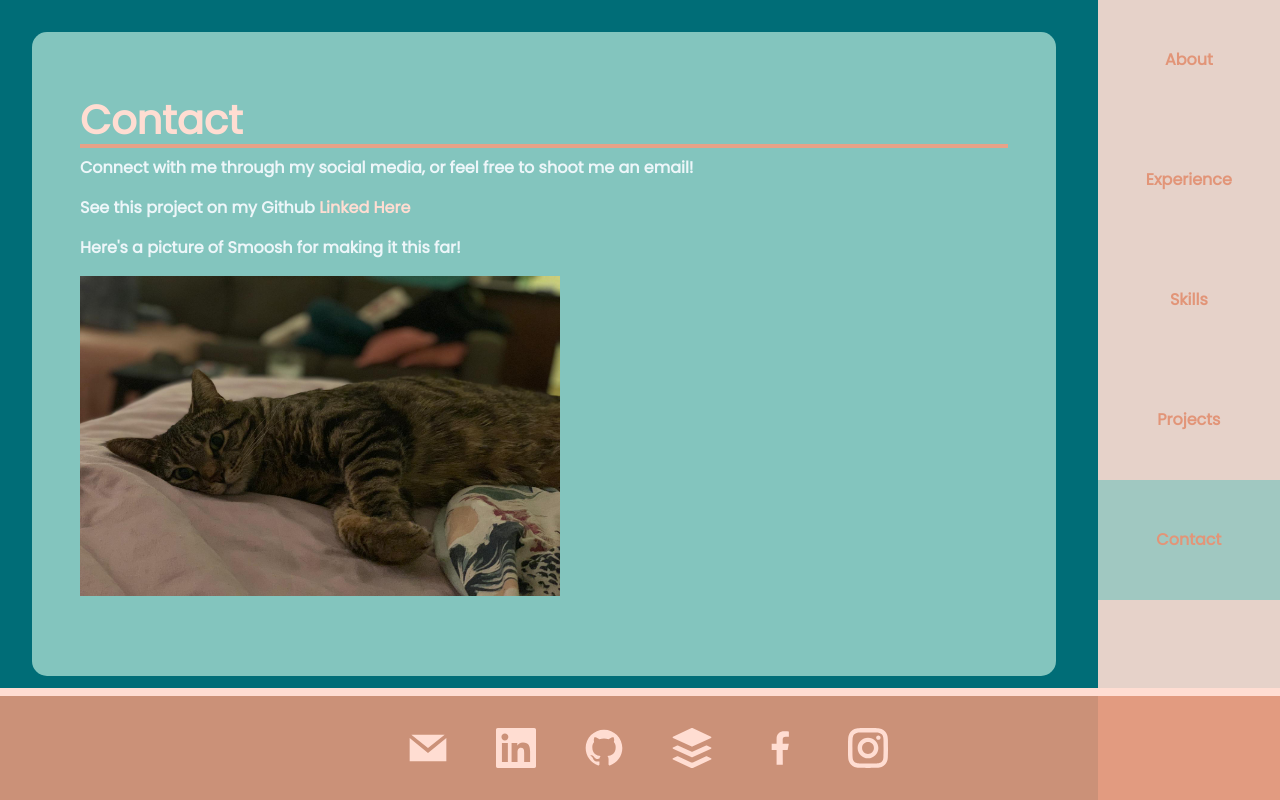
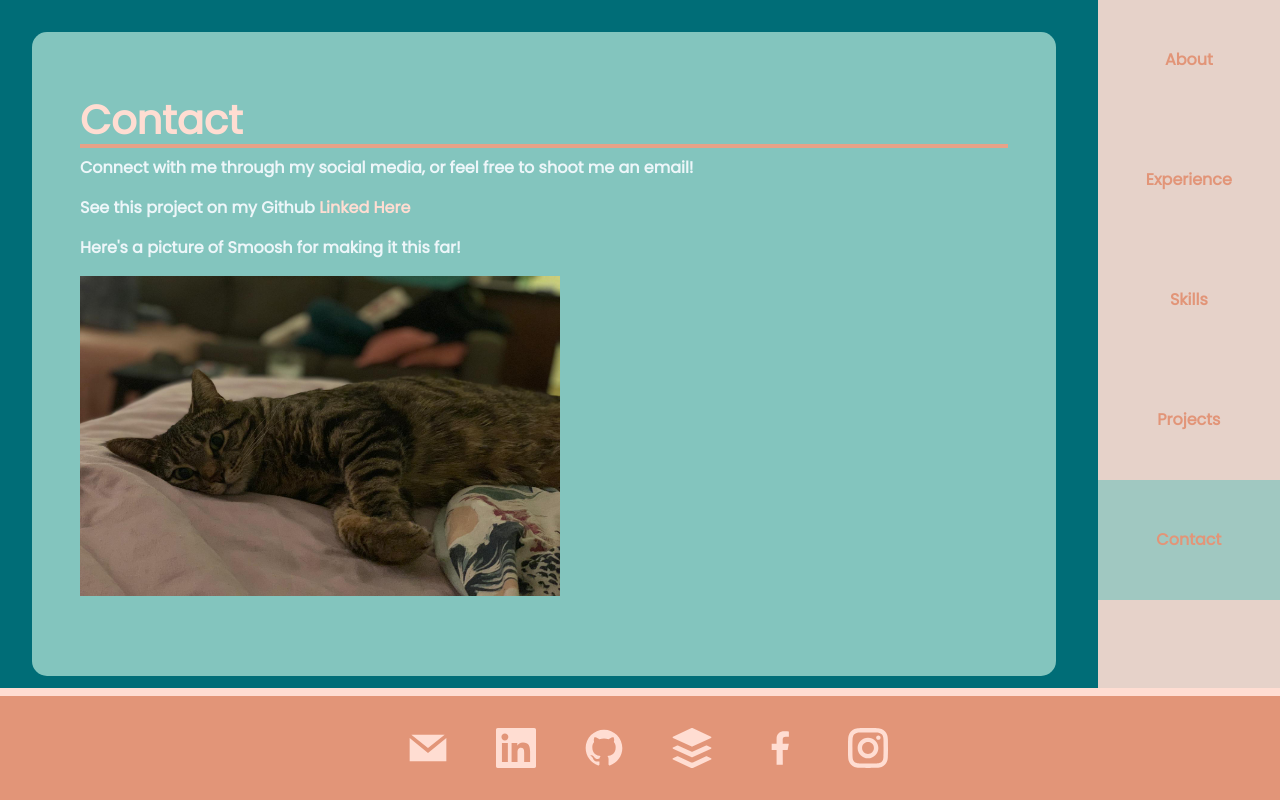
Before and after one commit to anamkhan-cs/anamkhan-net, a React (Create React App) app: page /contact in a window 1280 px wide. Built offline with nearby package versions, Linux system fonts and the light colour scheme.

Commit message:
made footer opaque

```diff
--- a/src/components/Contact/Contact.module.scss
+++ b/src/components/Contact/Contact.module.scss
@@ -23,7 +23,7 @@
 
 .iconContainer {
   border-top: 0.5rem solid #ffddd2;
-  background-color: rgba(226, 149, 120, 0.9);
+  background-color: #e29578;
   float: left;
   bottom: 0;
   width: 105%;
```
